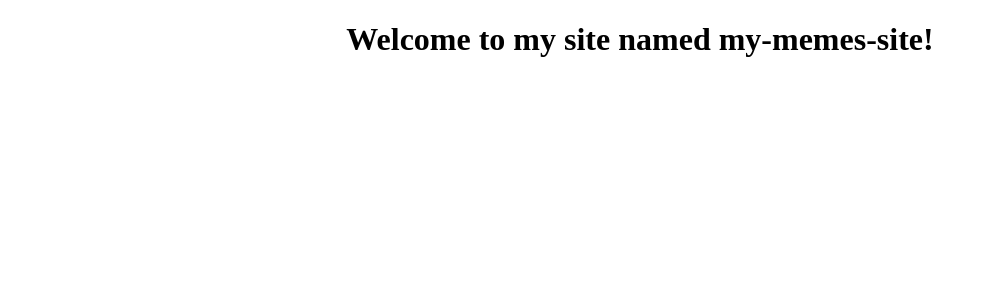
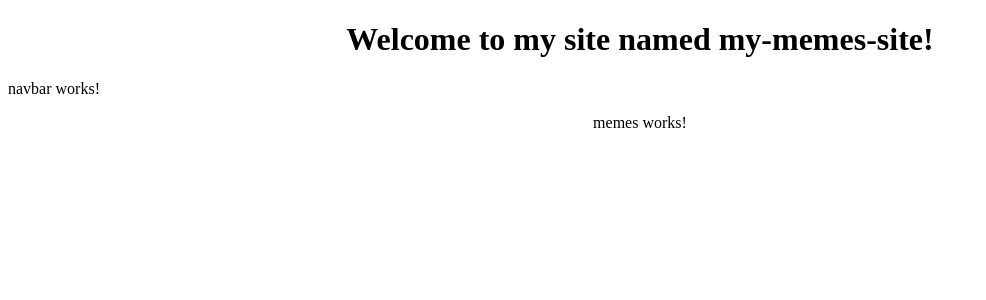
Before and after one commit to RadoslawZegzula/my-memes-site, an Angular app: page / in a window 1280 px wide. Shown: the top 300 px of the page, without its empty margins (0-986 px from the left). Built offline with nearby package versions, Linux system fonts and the light colour scheme.

Commit message:
Add components in main html view

```diff
--- a/src/app/app.component.html
+++ b/src/app/app.component.html
@@ -5,4 +5,10 @@
   </h1>
 </div>
 
+<app-navbar></app-navbar>
+
+<div style="text-align:center">
+  <app-memes></app-memes>
+</div>
+
 <router-outlet></router-outlet>
```
